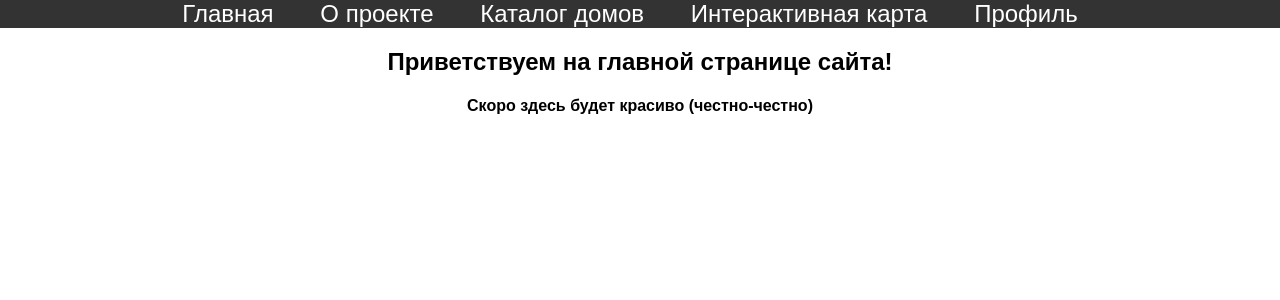
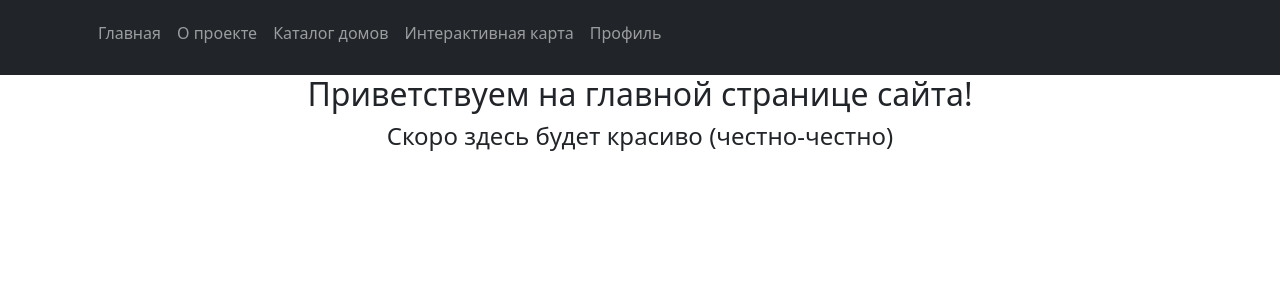
Before and after one commit to Michail-Gorev/flaskStudyingProject, a Flask app: page / in a window 1280 px wide. Shown: the top 300 px of the page. Run offline with Flask 3, Linux system fonts and the light colour scheme; some libraries are stand-ins or nearby versions.

Commit message:
menu migration to bootstrap

```diff
--- a/app/routes.py
+++ b/app/routes.py
@@ -51,6 +51,11 @@ def show_catalog():
     return render_template("catalog_page.html")
 
 
+@first_app.route('/login/')
+def login():
+    return render_template("login.html")
+
+
 @first_app.route("/profile/", methods=['GET', 'POST'])
 def show_profile():
     if request.cookies.get('username') is None:
--- a/static/css/nav_menu.css
+++ /dev/null
@@ -1,37 +0,0 @@
-    body {
-        font-family: Arial, sans-serif;
-        margin: 0;
-        padding: 0;
-    }
-
-    nav {
-        background-color: #333;
-        text-align: center;
-        font-size: 24px;
-    }
-
-    nav ul {
-        list-style-type: none;
-        padding: 0;
-        margin: 0;
-        border-radius: 20%;
-    }
-
-    nav ul li {
-        display: inline;
-        margin-right: 20px;
-        border-radius: 20%;
-    }
-
-    nav ul li a {
-        text-decoration: none;
-        color: white;
-        padding: 10px;
-        transition: background-color 0.3s;
-        border-radius: 20%;
-    }
-
-    nav ul li a:hover {
-        background-color: #555;
-        border-radius: 20%;
-    }
--- a/templates/403.html
+++ b/templates/403.html
@@ -1,9 +1,9 @@
 {% extends "layout.html" %}
-{% block title %}Page Not Found{% endblock %}
+{% block title %}Restricted{% endblock %}
 {% block content %}
     <div id="403_error_div" align="center">
         <h1>Отказано в доступе</h1>
         <p>Пожалуйста, проверьте, зарегистрированы ли Вы в системе
-        <p><a href="{{ url_for('index') }}">Вернуться на главную!</a>
+        <p><a href="{{ url_for('login') }}">Зарегистрироваться!</a>
     </div>
 {% endblock %}
--- a/templates/500.html
+++ b/templates/500.html
@@ -1,5 +1,5 @@
 {% extends "layout.html" %}
-{% block title %}Page Not Found{% endblock %}
+{% block title %}Server error{% endblock %}
 {% block content %}
     <div id="500_error_div" align="center">
         <h1>Страница не найдена</h1>
--- a/templates/header.html
+++ b/templates/header.html
@@ -1,9 +1,23 @@
-<nav>
-    <ul>
-        <li><a href="/">Главная</a></li>
-        <li><a href="/about/">О проекте</a></li>
-        <li><a href="/catalog/">Каталог домов</a></li>
-        <li><a href="/map/">Интерактивная карта</a></li>
-        <li><a href="/profile/">Профиль</a></li>
-    </ul>
+<nav class="navbar navbar-expand-lg navbar-dark bg-dark">
+    <div class="container">
+        <div class="collapse navbar-collapse" id="navbar">
+            <ul class="navbar-nav m-2">
+                <li class="nav-item mr-4">
+                    <a class="nav-link h4" href="/">Главная</a>
+                </li>
+                <li class="nav-item mr-4">
+                    <a class="nav-link h4" href="/about/">О проекте</a>
+                </li>
+                <li class="nav-item mr-4">
+                    <a class="nav-link h4" href="/catalog/">Каталог домов</a>
+                </li>
+                <li class="nav-item mr-4">
+                    <a class="nav-link h4" href="/map/">Интерактивная карта</a>
+                </li>
+                <li class="nav-item mr-4">
+                    <a class="nav-link h4" href="/profile/">Профиль</a>
+                </li>
+            </ul>
+        </div>
+    </div>
 </nav>
--- a/templates/layout.html
+++ b/templates/layout.html
@@ -2,7 +2,7 @@
 <html lang="en">
 <head>
     <meta charset="UTF-8">
-    <link rel="stylesheet" type="text/css" href="/static/css/nav_menu.css">
+    <link rel="stylesheet" type="text/css" href="/static/bootstrap4/statics/css/bootstrap.css">
     <title>{% block title %}{% endblock %}</title>
 </head>
 <body>
```
Also changed, not shown: static/__init__.py (added), templates/login.html (added).
